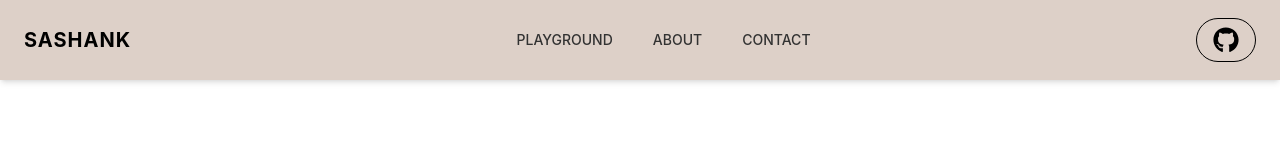
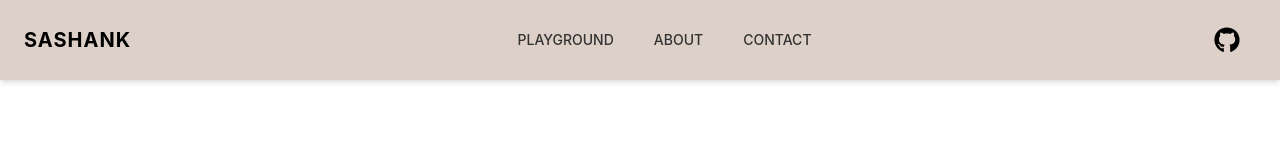
Before and after one commit to sashank-ab4/sashank-playground, a React (Vite) app: page / in a window 1280 px wide. Shown: the top 160 px of the page. Built offline with nearby package versions, Linux system fonts and the light colour scheme.

Commit message:
Designed Navbar and added routes!

```diff
--- a/src/components/Navbar.jsx
+++ b/src/components/Navbar.jsx
@@ -30,7 +30,7 @@ export default function Navbar() {
           ))}
         </nav>
         <div>
-          <button className="px-4 py-2 border rounded-full hover:bg-[#323232]/40  transition cursor-pointer">
+          <button className="px-4 py-2  rounded-full hover:bg-[#323232]/40  transition cursor-pointer">
             <FaGithub size={26} />
           </button>
         </div>
```
